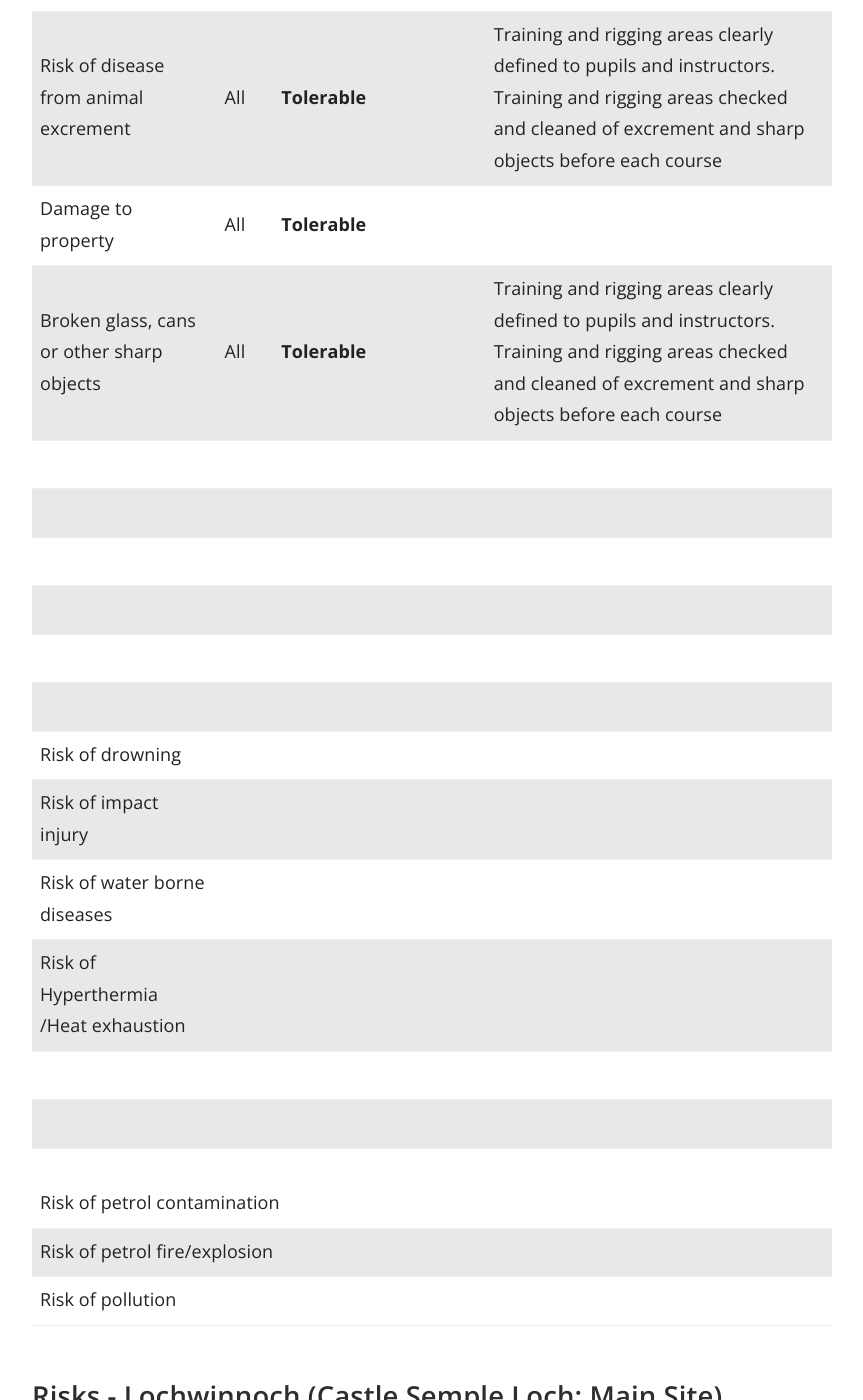
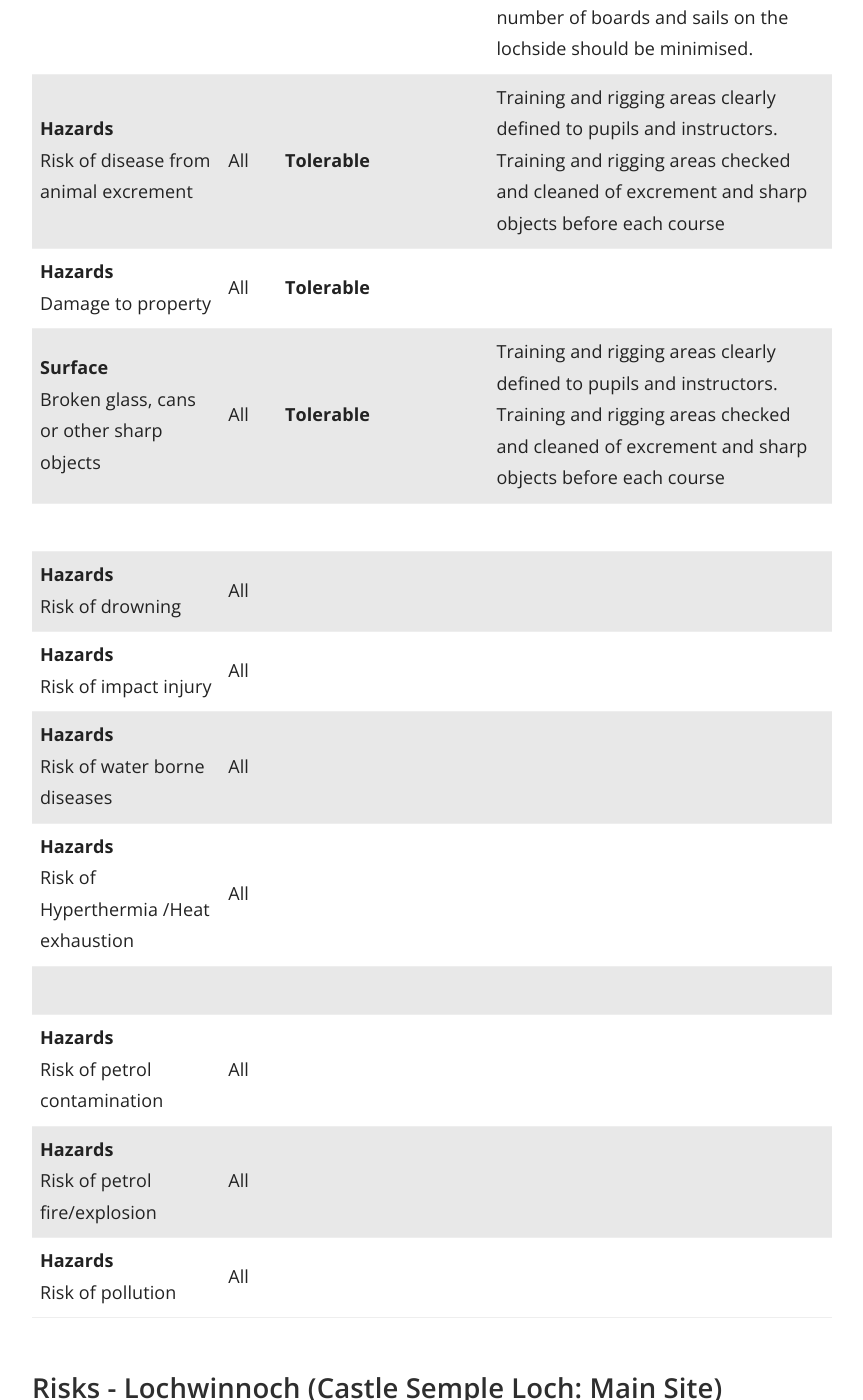
Before and after one commit to numbat70/clyde, a Jekyll site: the page built from _docs/Content/20-SUP_RISK.md, in a window 1280 px wide and 1400 px high, scrolled down 3306 px. Shown: the whole window, without its empty margins (358-1221 px from the left). Built offline with Jekyll 4.4.1, drawn with Linux system fonts in a browser that asks for light colours; some of the changed text lies outside the part shown.

Commit message:
Update 20-SUP_RISK.md
mk

```diff
--- a/_docs/Content/20-SUP_RISK.md
+++ b/_docs/Content/20-SUP_RISK.md
@@ -31,33 +31,26 @@ Hazard | Who | Severity & Consequences (Potential) | ControlMeasure
 **Hazard** <br>Equipment failure  | All | Trivial. Low initial severity if caught quickly. Raising severity if unresolved.  | All Kit checked prior to session (SOP Procedure) with a spare paddle carried by Instructor to meet most common equipment failure.
 **Hazard** <br>Covid infection  | All | Tolerable. Low risk if managed |  Ensure that all particpants understand the Covid policy and Instructors and Covid Officer implement the Covid policy
   |  |  |
-Risk of boat being operated by unqualified persons  | All | Trivial |  Only responsible persons allowed access to boat. Only holders of RYA powerboat level 2 to operate safety boat
-Risk of person falling out of boat when underway  | All | Tolerable |  Crew to be briefed in safety procedures before boarding. Crew to wear suitable clothing and PFD.
-Risk of boat running out of control if cox’n falls overboard  | All | Trivial |  Cox’n always to use ‘Kill Cord’
-Risk of running into person in the water  | All | Tolerable | Aim to have a minimum crew of 2 in the boat when providing rescue cover. Assess on annual basis ‘qualified safety boat’ operators and offer update refresher courses if needed
-Risk of collision with other water craft  | All | Tolerable | Aim to have a minimum crew of 2 in the boat when providing rescue cover. Assess on annual basis ‘qualified safety boat’ operators and offer update refresher courses if needed
-Risk of Pollution by petrol/oil spillage  | All | Tolerable |  Planned maintenance routine implemented for the boat and engine. Engine and fuel stored in a secure store with spillage berm.
+**Hazards** <br>Risk of boat being operated by unqualified persons  | All | Trivial |  Only responsible persons allowed access to boat. Only holders of RYA powerboat level 2 to operate safety boat
+**Hazards** <br>Risk of person falling out of boat when underway  | All | Tolerable |  Crew to be briefed in safety procedures before boarding. Crew to wear suitable clothing and PFD.
+**Hazards** <br>Risk of boat running out of control if cox’n falls overboard  | All | Trivial |  Cox’n always to use ‘Kill Cord’
+**Others** <br>Risk of running into person in the water  | All | Tolerable | Aim to have a minimum crew of 2 in the boat when providing rescue cover. Assess on annual basis ‘qualified safety boat’ operators and offer update refresher courses if needed
+**Others** <br>Risk of collision with other water craft  | All | Tolerable | Aim to have a minimum crew of 2 in the boat when providing rescue cover. Assess on annual basis ‘qualified safety boat’ operators and offer update refresher courses if needed
+**Hazards** <br>Risk of Pollution by petrol/oil spillage  | All | Tolerable |  Planned maintenance routine implemented for the boat and engine. Engine and fuel stored in a secure store with spillage berm.
   |  |  |
-Personal impact from kit / rig  | All | **Tolerable**<br> |  Safety briefing to pupils at start of course. <br> Trolleys used for moving boards. <br>Rigs to be secured to boards or moved to safe storage area when not in use, never left unattended in strong winds. <br> Boards should be left with fins down in public areas so as not to present a hazard.<br> In blustery, squally conditions the number of boards and sails on the lochside should be minimised.
-Risk of disease from animal excrement  | All | **Tolerable**<br> |  Training and rigging areas clearly defined to pupils and instructors. <br>Training and rigging areas checked and cleaned of excrement and sharp objects before each course
-Damage to property  | All | **Tolerable**<br> |
-Broken glass, cans or other sharp objects  | All | **Tolerable**<br> |  Training and rigging areas clearly defined to pupils and instructors. <br>Training and rigging areas checked and cleaned of excrement and sharp objects before each course
+**Hazards** <br>Personal impact from kit / rig  | All | **Tolerable**<br> |  Safety briefing to pupils at start of course. <br> Trolleys used for moving boards. <br>Rigs to be secured to boards or moved to safe storage area when not in use, never left unattended in strong winds. <br> Boards should be left with fins down in public areas so as not to present a hazard.<br> In blustery, squally conditions the number of boards and sails on the lochside should be minimised.
+**Hazards** <br>Risk of disease from animal excrement  | All | **Tolerable**<br> |  Training and rigging areas clearly defined to pupils and instructors. <br>Training and rigging areas checked and cleaned of excrement and sharp objects before each course
+**Hazards** <br>Damage to property  | All | **Tolerable**<br> |
+**Surface** <br>Broken glass, cans or other sharp objects  | All | **Tolerable**<br> |  Training and rigging areas clearly defined to pupils and instructors. <br>Training and rigging areas checked and cleaned of excrement and sharp objects before each course
   |  |  |
+**Hazards** <br>Risk of drowning  | All |  |
+**Hazards** <br>Risk of impact injury  | All |  |
+**Hazards** <br>Risk of water borne diseases  | All |  |
+**Hazards** <br>Risk of Hyperthermia /Heat exhaustion  | All |  |
   |  |  |
-  |  |  |
-  |  |  |
-  |  |  |
-  |  |  |
-Risk of drowning  |  |  |
-Risk of impact injury  |  |  |
-Risk of water borne diseases  |  |  |
-Risk of Hyperthermia /Heat exhaustion  |  |  |
-  |  |  |
-  |  |  |
-
-Risk of petrol contamination  |  |  |
-Risk of petrol fire/explosion  |  |  |
-Risk of pollution  |  |  |
+**Hazards** <br>Risk of petrol contamination  | All |  |
+**Hazards** <br>Risk of petrol fire/explosion  |All  |  |
+**Hazards** <br>Risk of pollution  | All |  |
 
 
 
```
